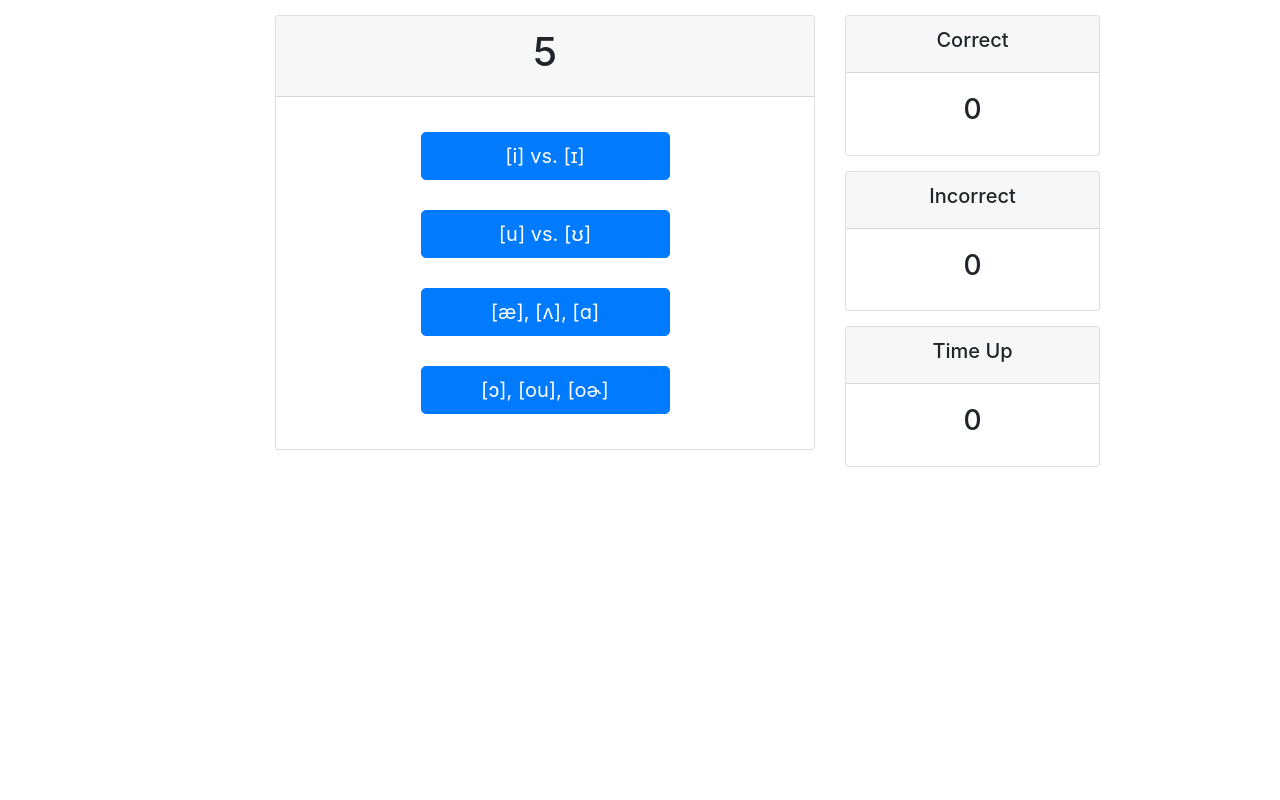
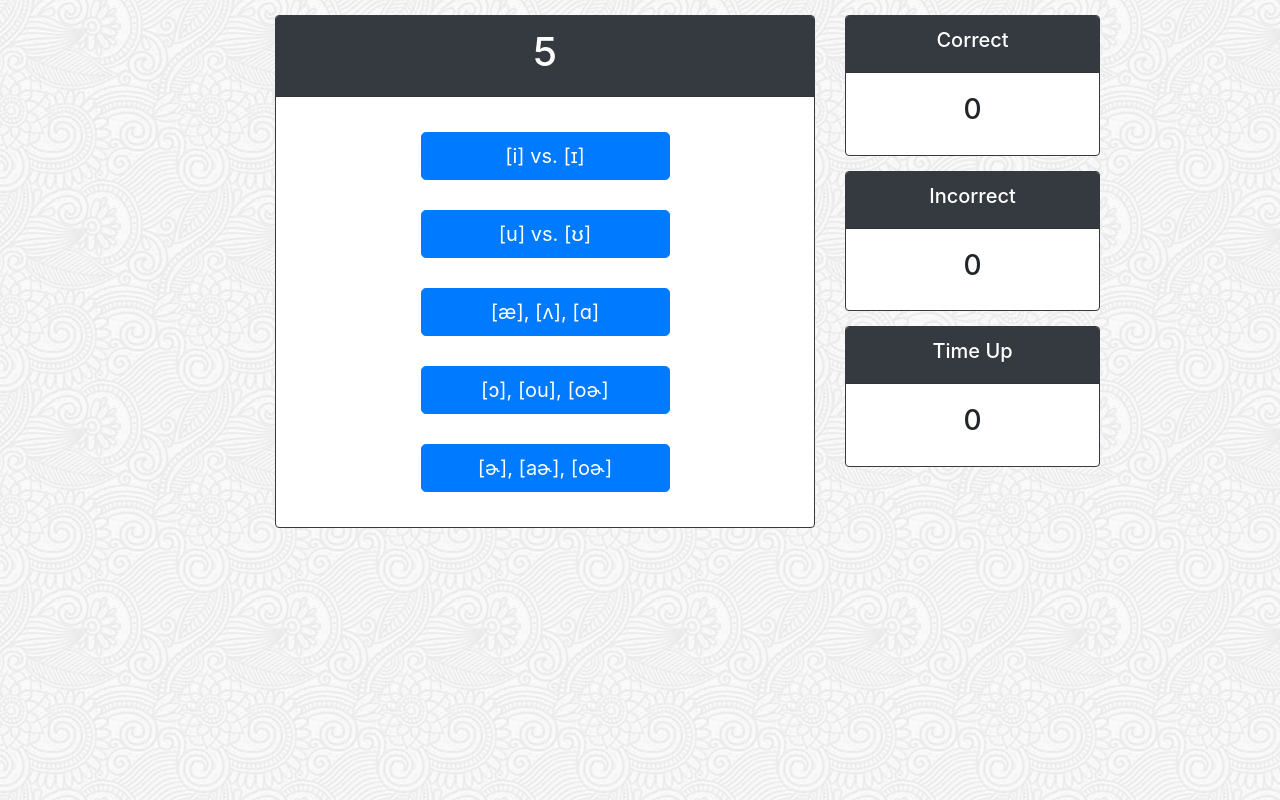
Before and after one commit to evansimonross/Pronunciation-Quiz, a plain HTML site: page index.html in a window 1280 px wide. Drawn offline with nearby package versions, Linux system fonts and the light colour scheme.

Commit message:
Added background image, adjusted look & feel, added r-colored vowels.

```diff
--- a/assets/css/style.css
+++ b/assets/css/style.css
@@ -1,3 +1,8 @@
+body{
+    /* Background pattern from Toptal Subtle Patterns https://www.toptal.com/designers/subtlepatterns/*/
+    background: url(../images/full-bloom.png);
+}
+
 .answerButton{
     margin: 15px;
     width: 50%;
--- a/assets/javascript/app.js
+++ b/assets/javascript/app.js
@@ -204,6 +204,13 @@ displayMainMenu = function () {
         setUpAudio();
     })
 
+    $('#choices').append('<button type="button" id="rColored" class="btn btn-primary btn-lg answerButton">[ɚ], [aɚ], [oɚ]</button>');
+    $('#rColored').on('click', function () {
+        quiz.questionPool = rColoredVowels;
+        setUpAudio();
+    })
+
+
     // Set this as our final function to check if there are any erroneous file names.
     //$('.answerButton').on('click',quiz.checkAudioFiles);
 
--- a/assets/javascript/pools.js
+++ b/assets/javascript/pools.js
@@ -46,3 +46,17 @@ var midBackVowels = [['awe','owe','or'],['caw','core'],['craw','crow'],['daw', '
 ];
 
 var midBackVowelsFileNotFound =[['daw','doe','door'],['gaud','goad','gourd'],['cone','corn'],]
+
+var rColoredVowels = [['burr','bar','bore'],['chirr', 'char', 'chore'], ['cur','car','core'],['fur','far','for'],['mar','more'],['purr','par','pour'],['sir','soar'],['stir','star','store'],['sure','shore'],['tar','tore'],
+['curt','cart','court'],['dirt','dart'],['hurt','heart'],['pert','part','port'],['shirt','short'],['tart','tort'],['wert','wart'],
+['irk','orc'],['dark','dork'],['kirk','cork'],['lurk','lark'],['murk','mark'], ['perk','park','pork'],['quirk','quark'],['shirk','shark'],
+['bird','bard','board'],['curd','card','cord'],['gird','guard'],['herd','hard','hoard'], ['lard','lord'],['sard','sword'],['word','ward'],
+['erg','org'],
+['derm','dorm'],['firm','farm','form'],['perm','parm'],['worm','warm'],
+['burn','barn','born'],['learn','lorn'],['skarn','scorn'],['turn','torn'],
+['curse','course'],['first','forced'],['hearse','horse'],['nurse','norse'],['purse','parse'],
+['lurch','larch'],['merch','march'],['perch','parch','porch'],
+['girth','garth']
+];
+
+var rColoredVowelsFileNotFound =[['carp','corp'],['turk','torque'],]
--- a/index.html
+++ b/index.html
@@ -18,8 +18,8 @@
                 <audio id="player"></audio>
             </div>
             <div class="col-md-6">
-                <div class="card text-center">
-                    <div class="card-header">
+                <div class="card text-center border-dark">
+                    <div class="card-header bg-dark text-white">
                         <h1 id="timer">5</h1>
                     </div>
                     <div id="choices" class="card-body">
@@ -28,24 +28,24 @@
                 </div>
             </div>
             <div class="col-md-3">
-                <div class="card text-center">
-                    <div class="card-header">
+                <div class="card text-center border-dark">
+                    <div class="card-header bg-dark text-white">
                         <h5>Correct</h5>
                     </div>
                     <div class="card-body">
                         <h3 id="correct">0</h1>
                     </div>
                 </div>
-                <div class="card text-center">
-                    <div class="card-header">
+                <div class="card text-center border-dark">
+                    <div class="card-header bg-dark text-white">
                         <h5>Incorrect</h5>
                     </div>
                     <div class="card-body">
                         <h3 id="incorrect">0</h1>
                     </div>
                 </div>
-                <div class="card text-center">
-                    <div class="card-header">
+                <div class="card text-center border-dark">
+                    <div class="card-header bg-dark text-white">
                         <h5>Time Up</h5>
                     </div>
                     <div class="card-body">
```
Also changed, not shown: assets/images/full-bloom.png (added).
